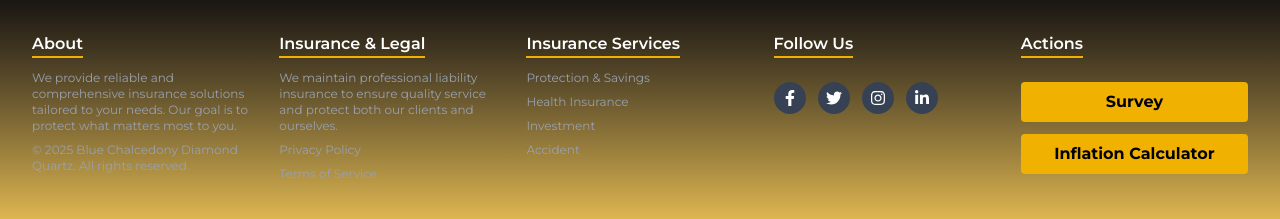
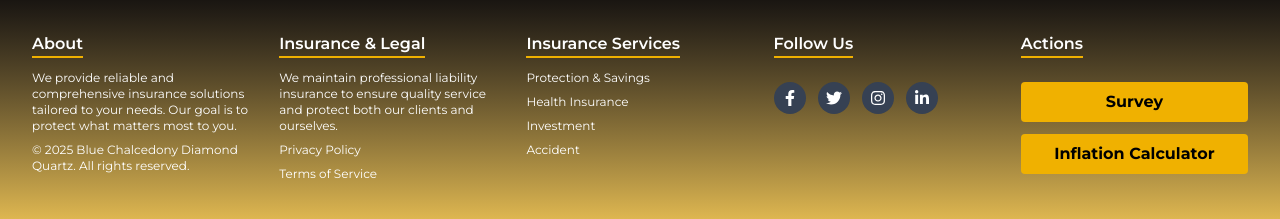
Before and after one commit to Ruthskery/pru_lydes, a Next.js app: page / in a window 1280 px wide. Shown: the part 7638-7857 px from the top of the page. Built offline with nearby package versions, Linux system fonts and the light colour scheme; a web font is replaced by a local one.

Commit message:
footer ini

```diff
--- a/about/footer.tsx
+++ b/about/footer.tsx
@@ -29,10 +29,10 @@ const Footer: React.FC = () => {
           {/* Column 1: About */}
           <div>
             <h2 className="text-sm sm:text-base md:text-sm lg:text-base font-semibold mb-3 border-b-2 border-yellow-500 inline-block">About</h2>
-            <p className="text-xs text-gray-400 dark:text-[#14110F] mb-2">
+            <p className="text-xs text-white dark:text-[#14110F] mb-2">
               We provide reliable and comprehensive insurance solutions tailored to your needs. Our goal is to protect what matters most to you.
             </p>
-            <p className="text-xs text-gray-400 dark:text-[#14110F]">
+            <p className="text-xs text-white dark:text-[#14110F]">
               © 2025 Blue Chalcedony Diamond Quartz. All rights reserved.
             </p>
           </div>
@@ -40,10 +40,10 @@ const Footer: React.FC = () => {
           {/* Column 2: Legal */}
           <div>
             <h2 className="text-sm sm:text-base md:text-sm lg:text-base font-semibold mb-3 border-b-2 border-yellow-500 inline-block">Insurance & Legal</h2>
-            <p className="text-xs text-gray-400 dark:text-[#14110F] mb-2">
+            <p className="text-xs text-white dark:text-[#14110F] mb-2">
               We maintain professional liability insurance to ensure quality service and protect both our clients and ourselves.
             </p>
-            <ul className="text-xs text-gray-400 dark:text-[#14110F] space-y-2">
+            <ul className="text-xs text-white dark:text-[#14110F] space-y-2">
               <li><a href="/privacy-policy" className="hover:text-yellow-500">Privacy Policy</a></li>
               <li><a href="/terms-of-service" className="hover:text-yellow-500">Terms of Service</a></li>
             </ul>
@@ -52,7 +52,7 @@ const Footer: React.FC = () => {
           {/* Column 3: Services */}
           <div>
             <h2 className="text-sm sm:text-base md:text-sm lg:text-base font-semibold mb-3 border-b-2 border-yellow-500 inline-block">Insurance Services</h2>
-            <ul className="text-xs text-gray-400 dark:text-[#14110F] space-y-2">
+            <ul className="text-xs text-white dark:text-[#14110F] space-y-2">
               <li><a href="/savings" className="hover:text-yellow-500">Protection & Savings</a></li>
               <li><a href="/health" className="hover:text-yellow-500">Health Insurance</a></li>
               <li><a href="/investment" className="hover:text-yellow-500">Investment</a></li>
```
